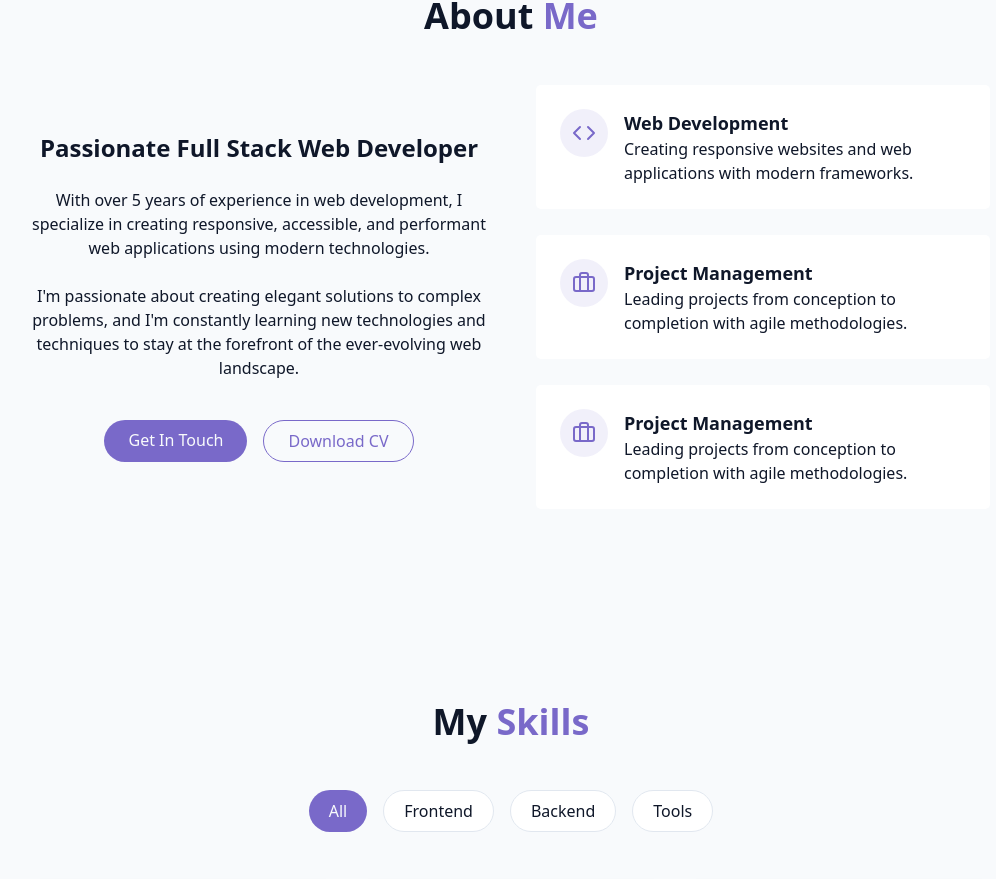
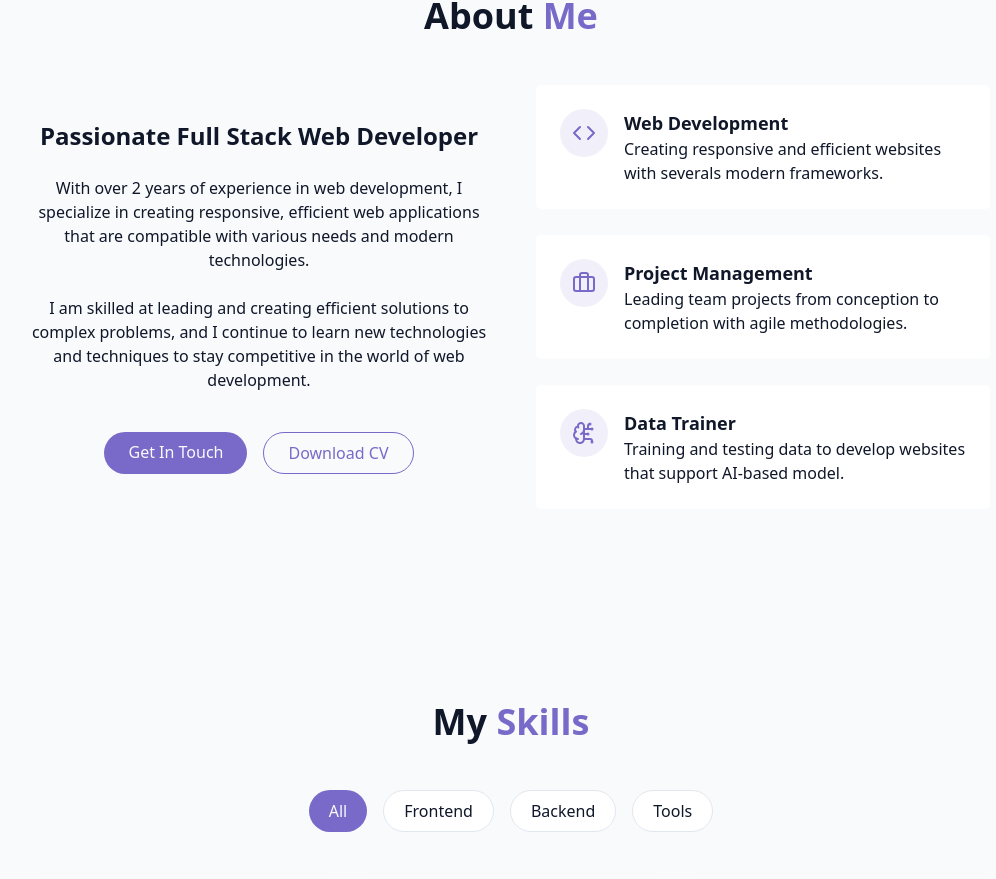
Before and after one commit to rifqiadrianto007/React_Portofolio, a React (Vite) app: page / in a window 1280 px wide. Shown: the part 972-1851 px from the top of the page, without its empty margins (129-1125 px from the left). Built offline with nearby package versions, Linux system fonts and the light colour scheme.

Commit message:
update content

```diff
--- a/src/components/AboutSection.jsx
+++ b/src/components/AboutSection.jsx
@@ -1,4 +1,4 @@
-import { Briefcase, Code, User } from "lucide-react";
+import { Briefcase, Code, BrainCircuit } from "lucide-react";
 
 export const AboutSection = () => {
     return (
@@ -15,17 +15,15 @@ export const AboutSection = () => {
                         </h3>
 
                         <p className="text-muted-foreground">
-                            {/* perbarui dan sesuaikan */}
-                            With over 5 years of experience in web development, I specialize
-                            in creating responsive, accessible, and performant web
-                            applications using modern technologies.
+                            With over 2 years of experience in web development,
+                            I specialize in creating responsive, efficient web applications
+                            that are compatible with various needs and modern technologies.
                         </p>
 
                         <p className="text-muted-foreground">
-                            I'm passionate about creating elegant solutions to complex
-                            problems, and I'm constantly learning new technologies and
-                            techniques to stay at the forefront of the ever-evolving web
-                            landscape.
+                            I am skilled at leading and creating efficient solutions to complex
+                            problems, and I continue to learn new technologies and techniques
+                            to stay competitive in the world of web development.
                         </p>
 
                         <div className="flex flex-col sm:flex-row gap-4 pt-4 justify-center">
@@ -50,7 +48,7 @@ export const AboutSection = () => {
                                 <div className="text-left">
                                     <h4 className="font-semibold text-lg"> Web Development</h4>
                                     <p className="text-muted-foreground">
-                                        Creating responsive websites and web applications with
+                                        Creating responsive and efficient websites with severals
                                         modern frameworks.
                                     </p>
                                 </div>
@@ -64,7 +62,7 @@ export const AboutSection = () => {
                                 <div className="text-left">
                                     <h4 className="font-semibold text-lg">Project Management</h4>
                                     <p className="text-muted-foreground">
-                                        Leading projects from conception to completion with agile
+                                        Leading team projects from conception to completion with agile
                                         methodologies.
                                     </p>
                                 </div>
@@ -74,14 +72,14 @@ export const AboutSection = () => {
                         <div className="gradient-border p-6 card-hover">
                             <div className="flex items-start gap-4">
                                 <div className="p-3 rounded-full bg-primary/10">
-                                    <Briefcase className="h-6 w-6 text-primary" />
+                                    <BrainCircuit className="h-6 w-6 text-primary" />
                                 </div>
 
                                 <div className="text-left">
-                                    <h4 className="font-semibold text-lg">Project Management</h4>
+                                    <h4 className="font-semibold text-lg">Data Trainer</h4>
                                     <p className="text-muted-foreground">
-                                        Leading projects from conception to completion with agile
-                                        methodologies.
+                                        Training and testing data to develop websites that support
+                                        AI-based model.
                                     </p>
                                 </div>
                             </div>
```
